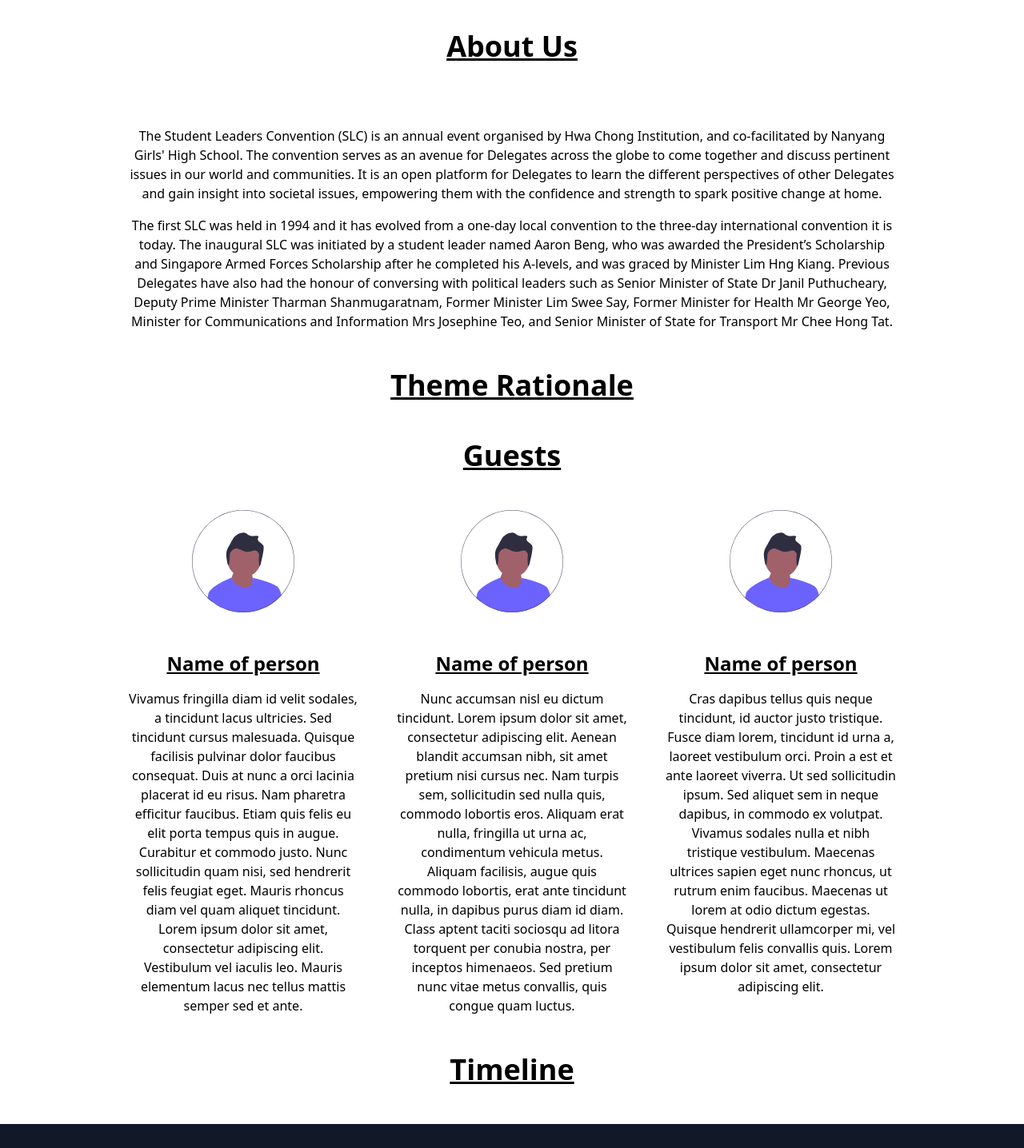
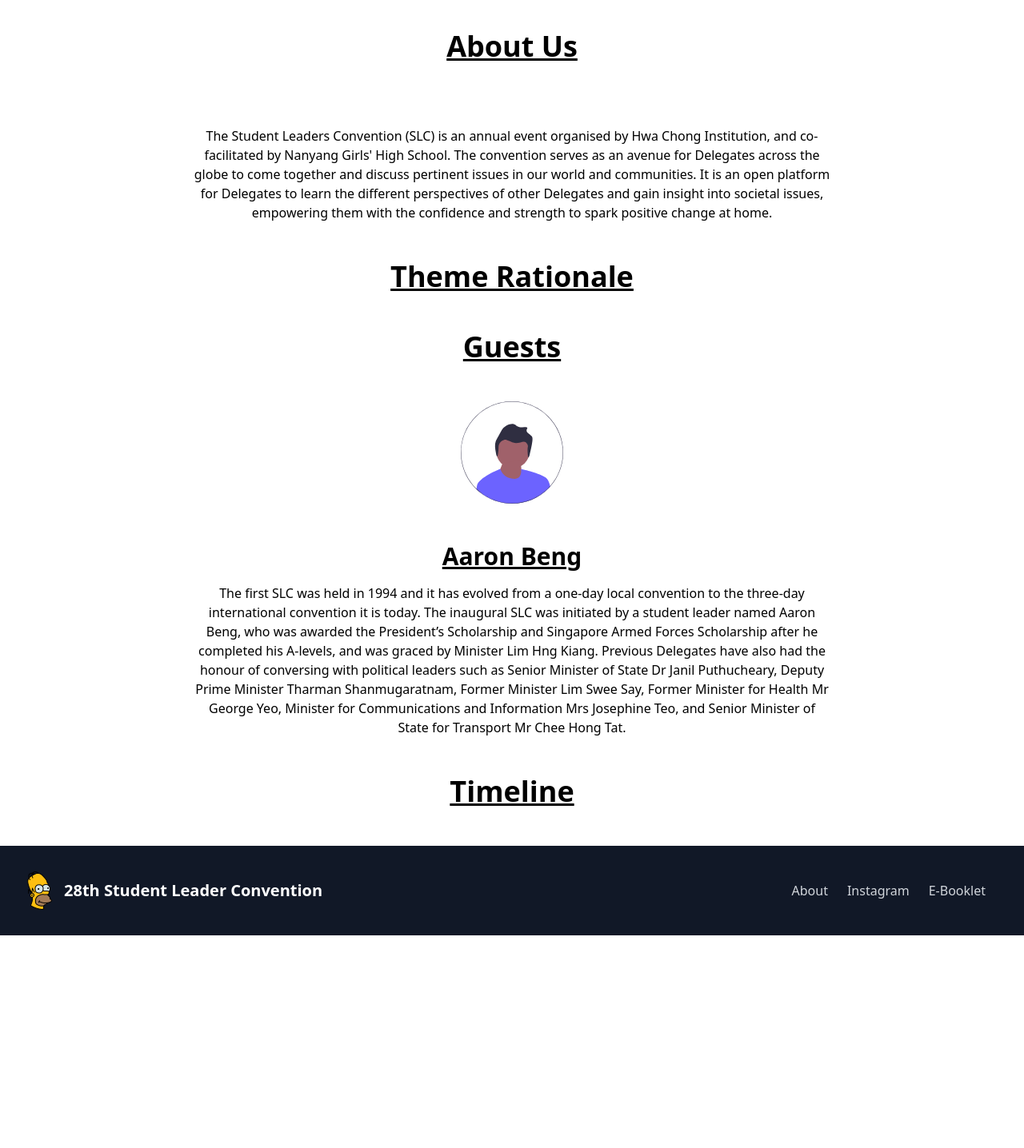
Before and after one commit to vincentcayadi/slc-website, a Next.js app: page / in a window 1280 px wide. Shown: the part 762-2198 px from the top of the page at 80% size. After the commit the page ends 1932 px from the top, so only its background shows below. Built offline with nearby package versions, Linux system fonts and the light colour scheme.

Commit message:
new version

```diff
--- a/pages/index.tsx
+++ b/pages/index.tsx
@@ -17,7 +17,7 @@ const Home = () => {
             About Us
           </h1>
           <div className="grid grid-cols-1 mb-8 md:grid-cols-3"></div>
-          <p>
+          <p className="w-5/6 mx-auto">
             The Student Leaders Convention (SLC) is an annual event organised by
             Hwa Chong Institution, and co-facilitated by Nanyang Girls' High
             School. The convention serves as an avenue for Delegates across the
@@ -27,20 +27,6 @@ const Home = () => {
             societal issues, empowering them with the confidence and strength to
             spark positive change at home.
           </p>
-          <p className="mt-4">
-            The first SLC was held in 1994 and it has evolved from a one-day
-            local convention to the three-day international convention it is
-            today. The inaugural SLC was initiated by a student leader named
-            Aaron Beng, who was awarded the President’s Scholarship and
-            Singapore Armed Forces Scholarship after he completed his A-levels,
-            and was graced by Minister Lim Hng Kiang. Previous Delegates have
-            also had the honour of conversing with political leaders such as
-            Senior Minister of State Dr Janil Puthucheary, Deputy Prime Minister
-            Tharman Shanmugaratnam, Former Minister Lim Swee Say, Former
-            Minister for Health Mr George Yeo, Minister for Communications and
-            Information Mrs Josephine Teo, and Senior Minister of State for
-            Transport Mr Chee Hong Tat.
-          </p>
         </div>
         <div className="mb-12">
           <h1 className="mb-12 text-4xl font-bold text-center underline">
@@ -49,60 +35,24 @@ const Home = () => {
         </div>
         <div className="mb-12">
           <h1 className="mt-4 mb-12 text-4xl font-bold underline">Guests</h1>
-          <div className="md:grid md:gap-12 md:grid-cols-3">
-            <div className="h-screen md:h-full">
-              <Profile className="mx-auto mb-12" />
-              <h1 className="mb-4 text-2xl font-bold underline">
-                Name of person
-              </h1>
-              <p>
-                Vivamus fringilla diam id velit sodales, a tincidunt lacus
-                ultricies. Sed tincidunt cursus malesuada. Quisque facilisis
-                pulvinar dolor faucibus consequat. Duis at nunc a orci lacinia
-                placerat id eu risus. Nam pharetra efficitur faucibus. Etiam
-                quis felis eu elit porta tempus quis in augue. Curabitur et
-                commodo justo. Nunc sollicitudin quam nisi, sed hendrerit felis
-                feugiat eget. Mauris rhoncus diam vel quam aliquet tincidunt.
-                Lorem ipsum dolor sit amet, consectetur adipiscing elit.
-                Vestibulum vel iaculis leo. Mauris elementum lacus nec tellus
-                mattis semper sed et ante.
-              </p>
-            </div>
-            <div className="h-screen md:h-full">
-              <Profile className="mx-auto mb-12" />
-              <h1 className="mb-4 text-2xl font-bold underline">
-                Name of person
-              </h1>
-              <p>
-                Nunc accumsan nisl eu dictum tincidunt. Lorem ipsum dolor sit
-                amet, consectetur adipiscing elit. Aenean blandit accumsan nibh,
-                sit amet pretium nisi cursus nec. Nam turpis sem, sollicitudin
-                sed nulla quis, commodo lobortis eros. Aliquam erat nulla,
-                fringilla ut urna ac, condimentum vehicula metus. Aliquam
-                facilisis, augue quis commodo lobortis, erat ante tincidunt
-                nulla, in dapibus purus diam id diam. Class aptent taciti
-                sociosqu ad litora torquent per conubia nostra, per inceptos
-                himenaeos. Sed pretium nunc vitae metus convallis, quis congue
-                quam luctus.
-              </p>
-            </div>
-            <div className="h-screen md:h-full">
-              <Profile className="mx-auto mb-12 " />
-              <h1 className="mb-4 text-2xl font-bold underline">
-                Name of person
-              </h1>
-              <p>
-                Cras dapibus tellus quis neque tincidunt, id auctor justo
-                tristique. Fusce diam lorem, tincidunt id urna a, laoreet
-                vestibulum orci. Proin a est et ante laoreet viverra. Ut sed
-                sollicitudin ipsum. Sed aliquet sem in neque dapibus, in commodo
-                ex volutpat. Vivamus sodales nulla et nibh tristique vestibulum.
-                Maecenas ultrices sapien eget nunc rhoncus, ut rutrum enim
-                faucibus. Maecenas ut lorem at odio dictum egestas. Quisque
-                hendrerit ullamcorper mi, vel vestibulum felis convallis quis.
-                Lorem ipsum dolor sit amet, consectetur adipiscing elit.
-              </p>
-            </div>
+
+          <div className="h-screen md:h-full">
+            <Profile className="mx-auto mb-12" />
+            <h1 className="mb-4 text-3xl font-bold underline">Aaron Beng</h1>
+            <p className="w-5/6 mx-auto">
+              The first SLC was held in 1994 and it has evolved from a one-day
+              local convention to the three-day international convention it is
+              today. The inaugural SLC was initiated by a student leader named
+              Aaron Beng, who was awarded the President’s Scholarship and
+              Singapore Armed Forces Scholarship after he completed his
+              A-levels, and was graced by Minister Lim Hng Kiang. Previous
+              Delegates have also had the honour of conversing with political
+              leaders such as Senior Minister of State Dr Janil Puthucheary,
+              Deputy Prime Minister Tharman Shanmugaratnam, Former Minister Lim
+              Swee Say, Former Minister for Health Mr George Yeo, Minister for
+              Communications and Information Mrs Josephine Teo, and Senior
+              Minister of State for Transport Mr Chee Hong Tat.
+            </p>
           </div>
         </div>
         <div>
```
